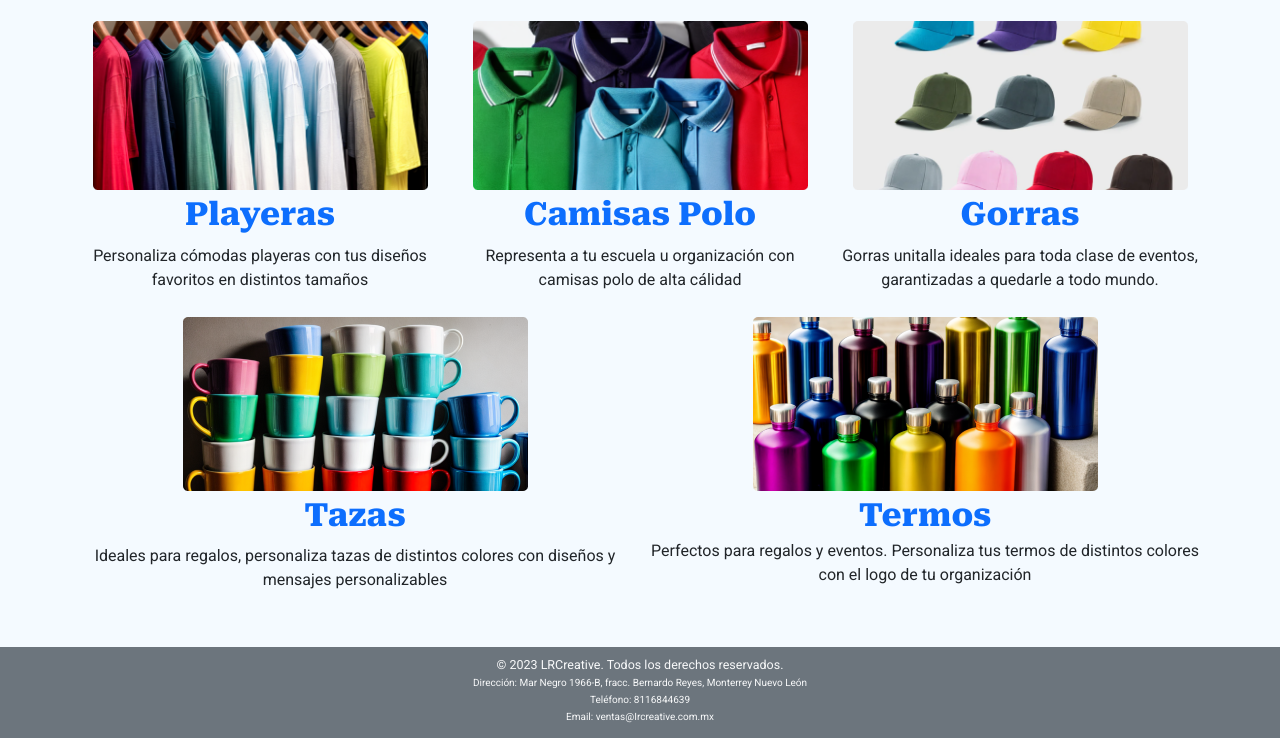
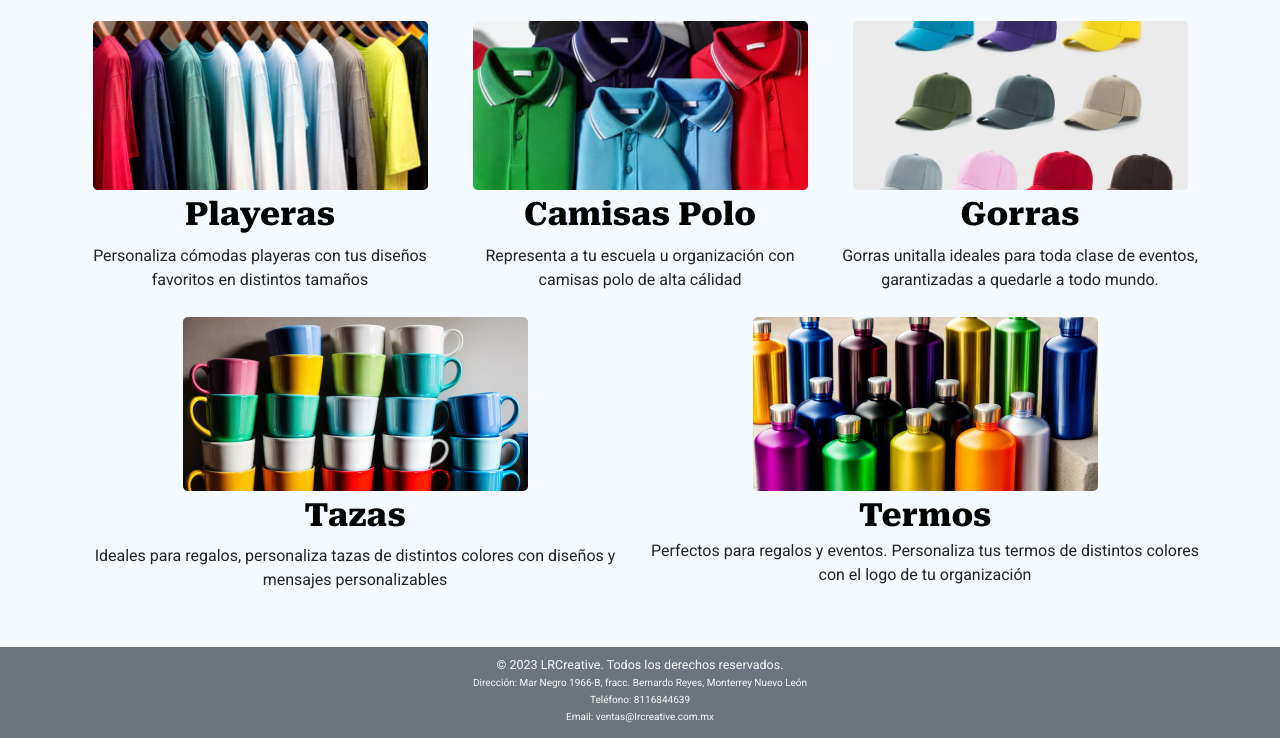
Before and after one commit to OscarF17/lrcreative-project, a Flask app: page /catalogo in a window 1280 px wide. Shown: the part 242-980 px from the top of the page. Run offline with Flask 3, Linux system fonts and the light colour scheme; some libraries are stand-ins or nearby versions.

Commit message:
fixed images catalogo.html
fixed images catalogo.html

```diff
--- a/static/css/styles2.css
+++ b/static/css/styles2.css
@@ -225,6 +225,7 @@ a {
 .nombre {
   font-family: "Roboto Serif", serif;
   font-size: 32px;
+  color: #000;
 }
 
 .descP {
--- a/templates/catalogo.html
+++ b/templates/catalogo.html
@@ -83,7 +83,7 @@
         <!-- Primer produdcto -->
         <div class="col-md-4">
           <div class="row">
-            <a href="/productos/1">
+            <a href="/productos/1" class="d-flex flex-column align-items-center text-center">
               <div class="col-md-12">
                 <img
                   src="../static/images/catalogo/Rectangle 21.png"
@@ -106,7 +106,7 @@
         <!-- Segundo producto -->
         <div class="col-md-4">
           <div class="row">
-            <a href="/productos/2">
+            <a href="/productos/2" class="d-flex flex-column align-items-center text-center">
               <div class="col-md-12">
                 <img
                   src="../static/images/catalogo/Rectangle 19.png"
@@ -129,7 +129,7 @@
         <!-- Tercera Tercer producto -->
         <div class="col-md-4">
           <div class="row">
-            <a href="/productos/3">
+            <a href="/productos/3" class="d-flex flex-column align-items-center text-center">
               <div class="col-md-12">
                 <img
                   src="../static/images/catalogo/Rectangle 22.png"
```
